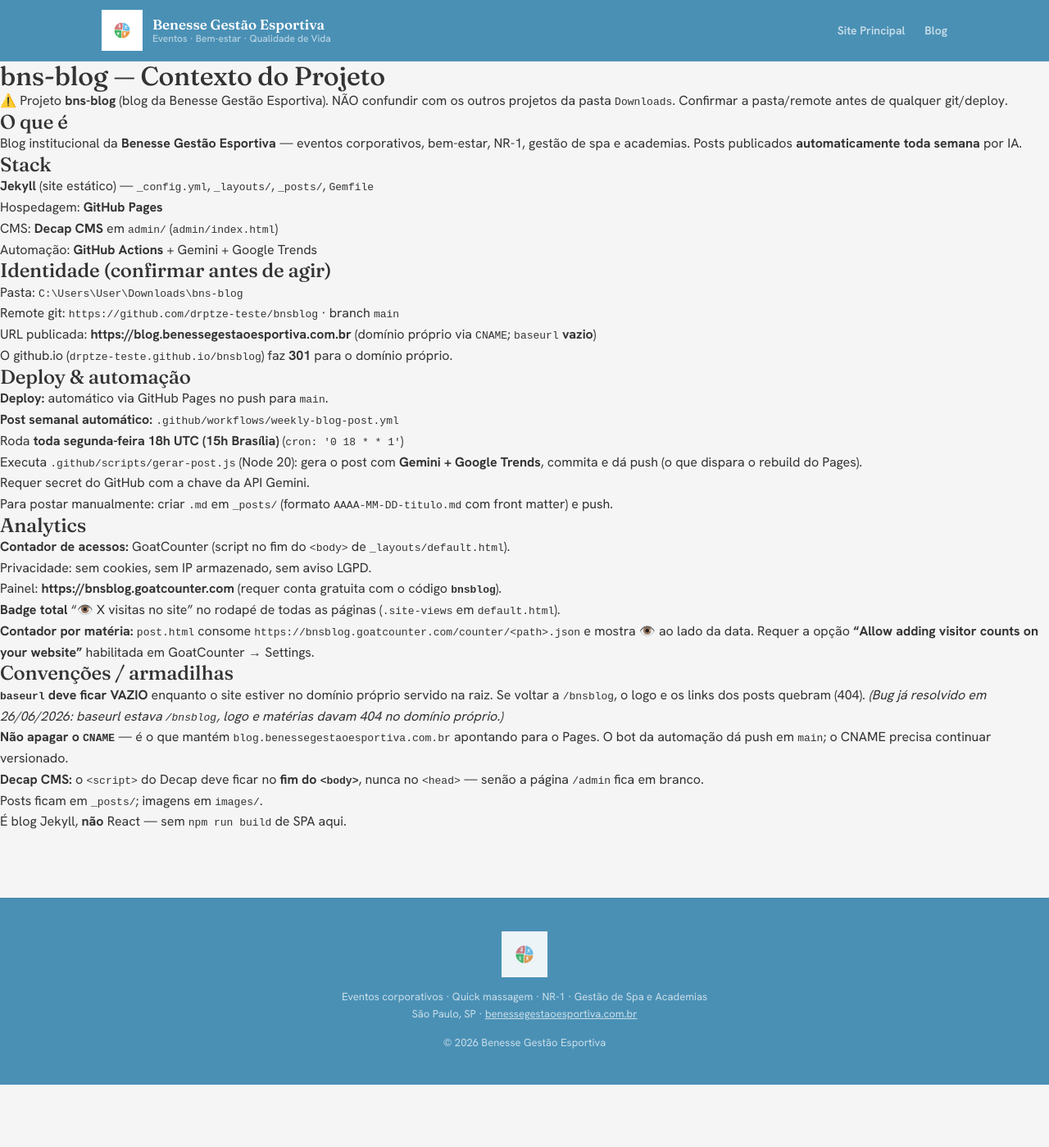
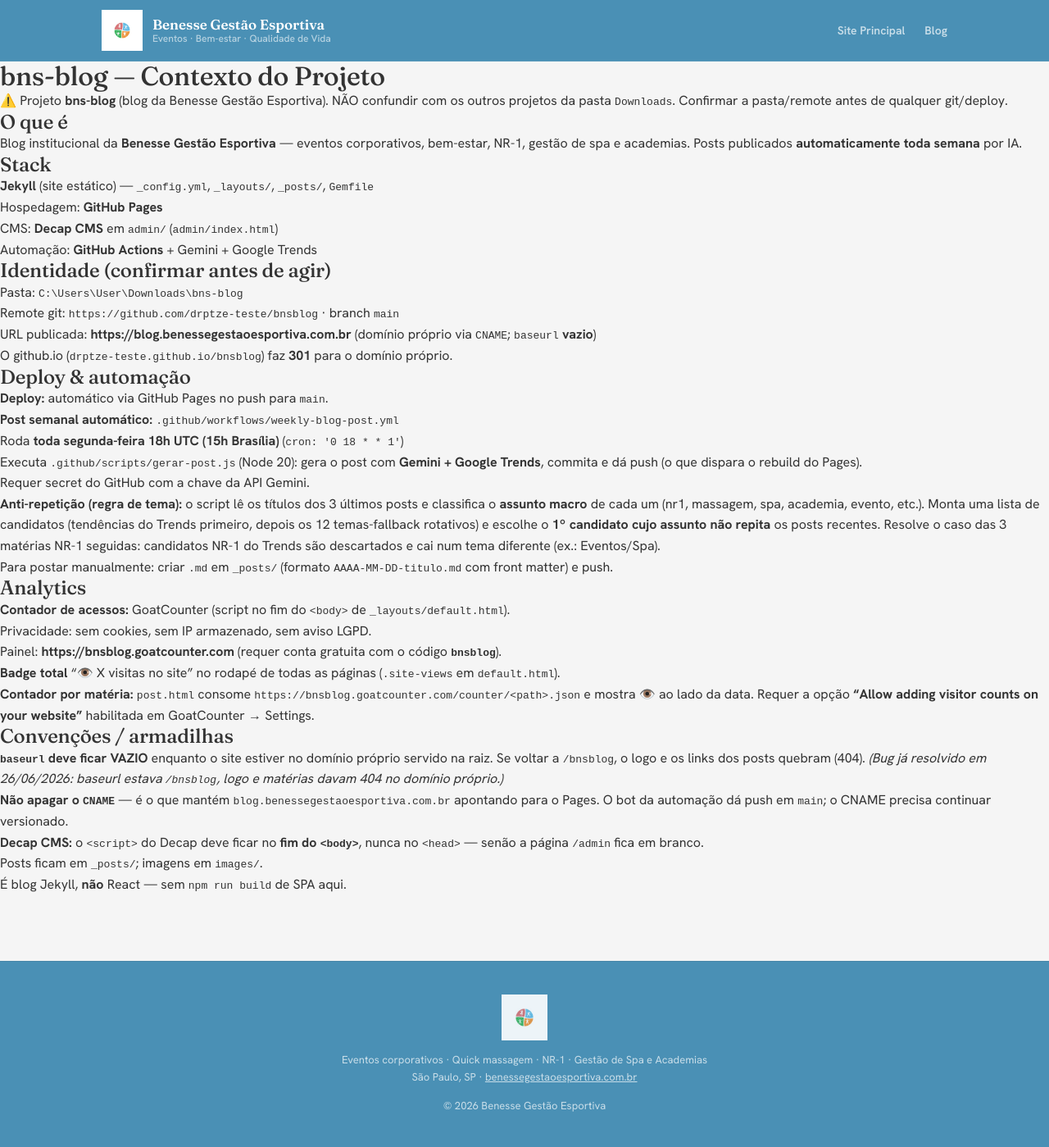
Before and after one commit to drptze-teste/bnsblog, a Jekyll site: the page built from CLAUDE.md, in a window 1280 px wide. Shown: the whole page at 82% size. Built offline with Jekyll 4.4.1, drawn with Linux system fonts in a browser that asks for light colours; our own code applies the rules of GitHub Pages for plain Markdown files; before the commit the page ends 1323 px from its top, so only the background shows below that.

Commit message:
feat: anti-repeticao de tema no gerador (assunto macro + fallback)
Lia os 3 ultimos posts e evita repetir o assunto. Resolve as 3 materias
NR-1 seguidas: descarta candidatos NR-1 do Trends e escolhe tema diferente.

Co-Authored-By: Claude Opus 4.8 <noreply@anthropic.com>

```diff
--- a/CLAUDE.md
+++ b/CLAUDE.md
@@ -26,6 +26,11 @@ gestão de spa e academias. Posts publicados **automaticamente toda semana** por
   - Executa `.github/scripts/gerar-post.js` (Node 20): gera o post com **Gemini + Google Trends**,
     commita e dá push (o que dispara o rebuild do Pages).
   - Requer secret do GitHub com a chave da API Gemini.
+  - **Anti-repetição (regra de tema):** o script lê os títulos dos 3 últimos posts e classifica o
+    **assunto macro** de cada um (nr1, massagem, spa, academia, evento, etc.). Monta uma lista de
+    candidatos (tendências do Trends primeiro, depois os 12 temas-fallback rotativos) e escolhe o
+    **1º candidato cujo assunto não repita** os posts recentes. Resolve o caso das 3 matérias NR-1
+    seguidas: candidatos NR-1 do Trends são descartados e cai num tema diferente (ex.: Eventos/Spa).
 - Para postar manualmente: criar `.md` em `_posts/` (formato `AAAA-MM-DD-titulo.md` com front matter) e push.
 
 ## Analytics
```
Also changed, not shown: .github/scripts/gerar-post.js.
